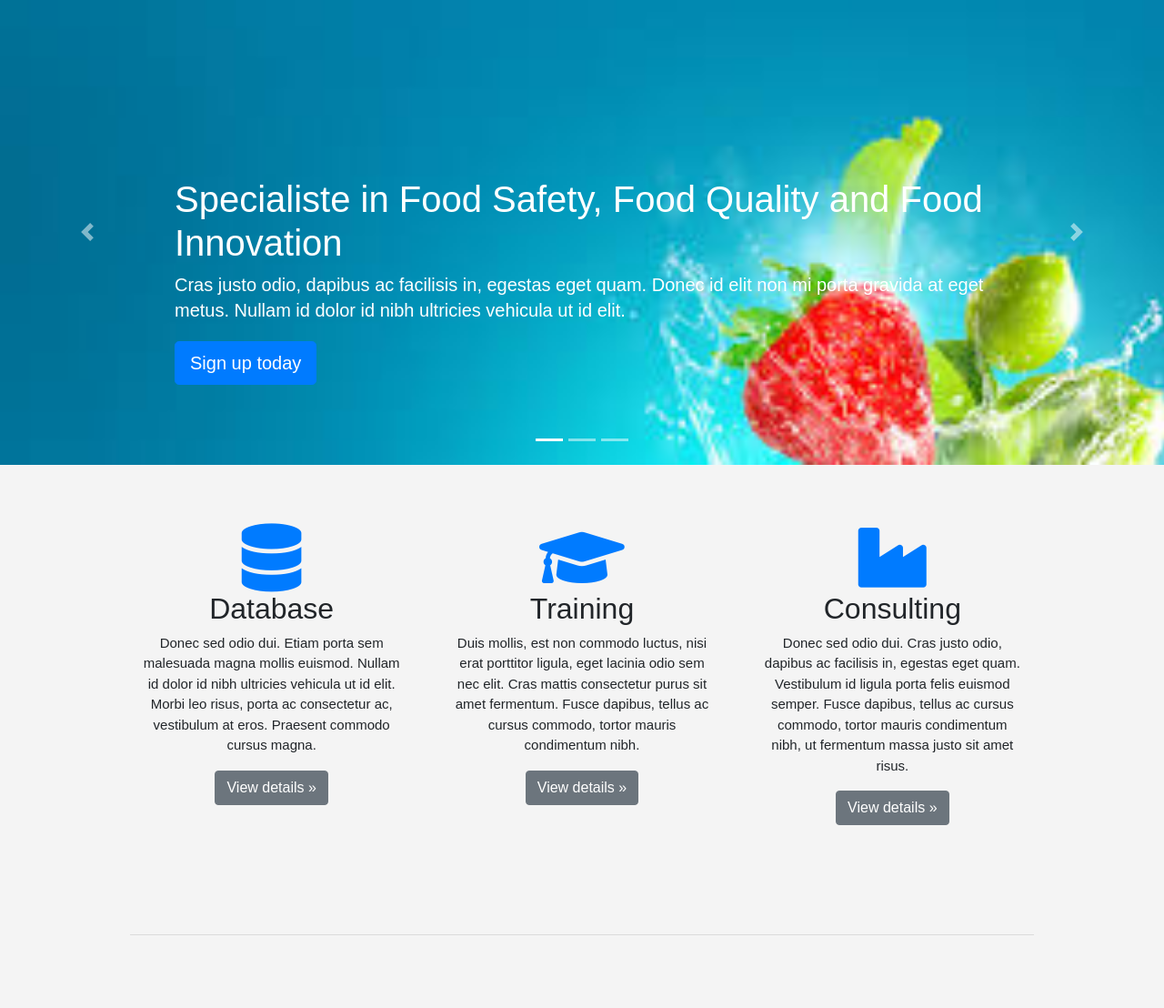
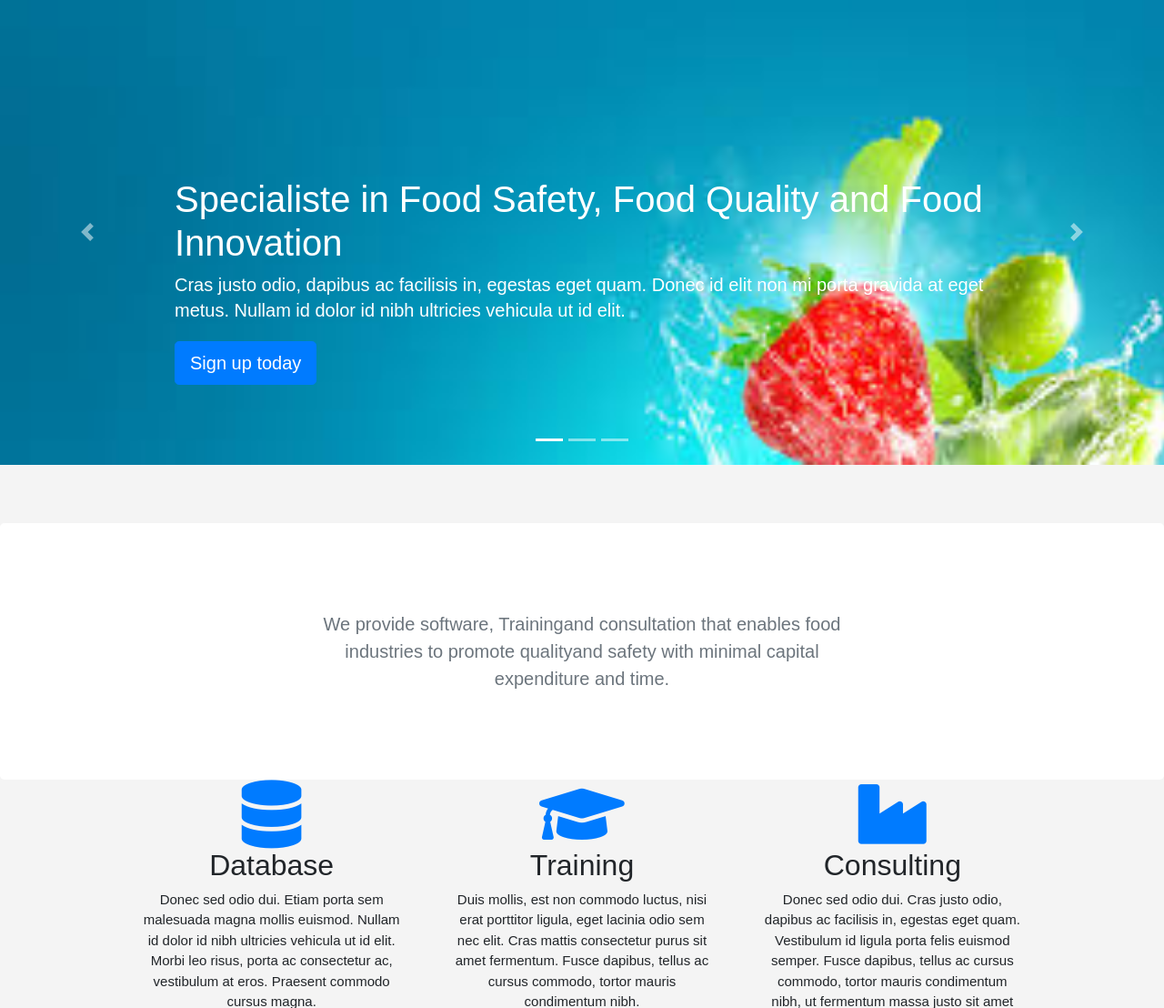
Before and after one commit to patbpm/whizzproject, a Django app: page / in a window 1280 px wide. Shown: the part 91-1199 px from the top of the page at 91% size. Run offline with Django 3.2, Linux system fonts and the light colour scheme; some libraries are stand-ins or nearby versions.

Commit message:
Adding Jubotron in Homepage file

```diff
--- a/agrowhizz/home/templates/home/homePage.html
+++ b/agrowhizz/home/templates/home/homePage.html
@@ -49,6 +49,14 @@
         <span class="carousel-control-next-icon" aria-hidden="true"></span>
         <span class="sr-only">Next</span>
     </a>
+    </div>
+</section>
+
+<section class="jumbotron text-center">
+    <div class="container">
+
+      <p class="lead text-muted">We provide software, Trainingand consultation that enables food industries to promote qualityand safety with minimal capital expenditure and time.</p>
+
     </div>
 </section>
 
```
